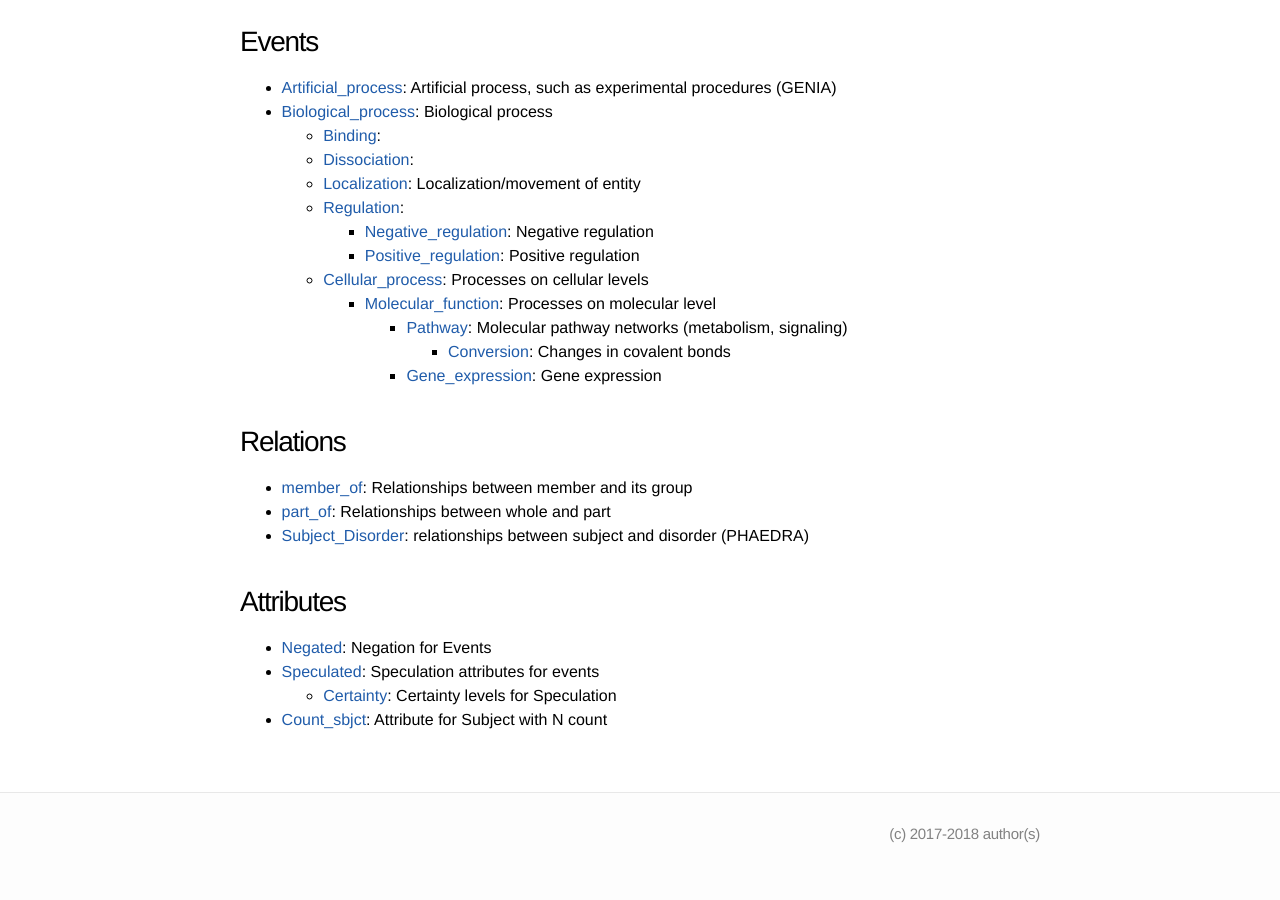
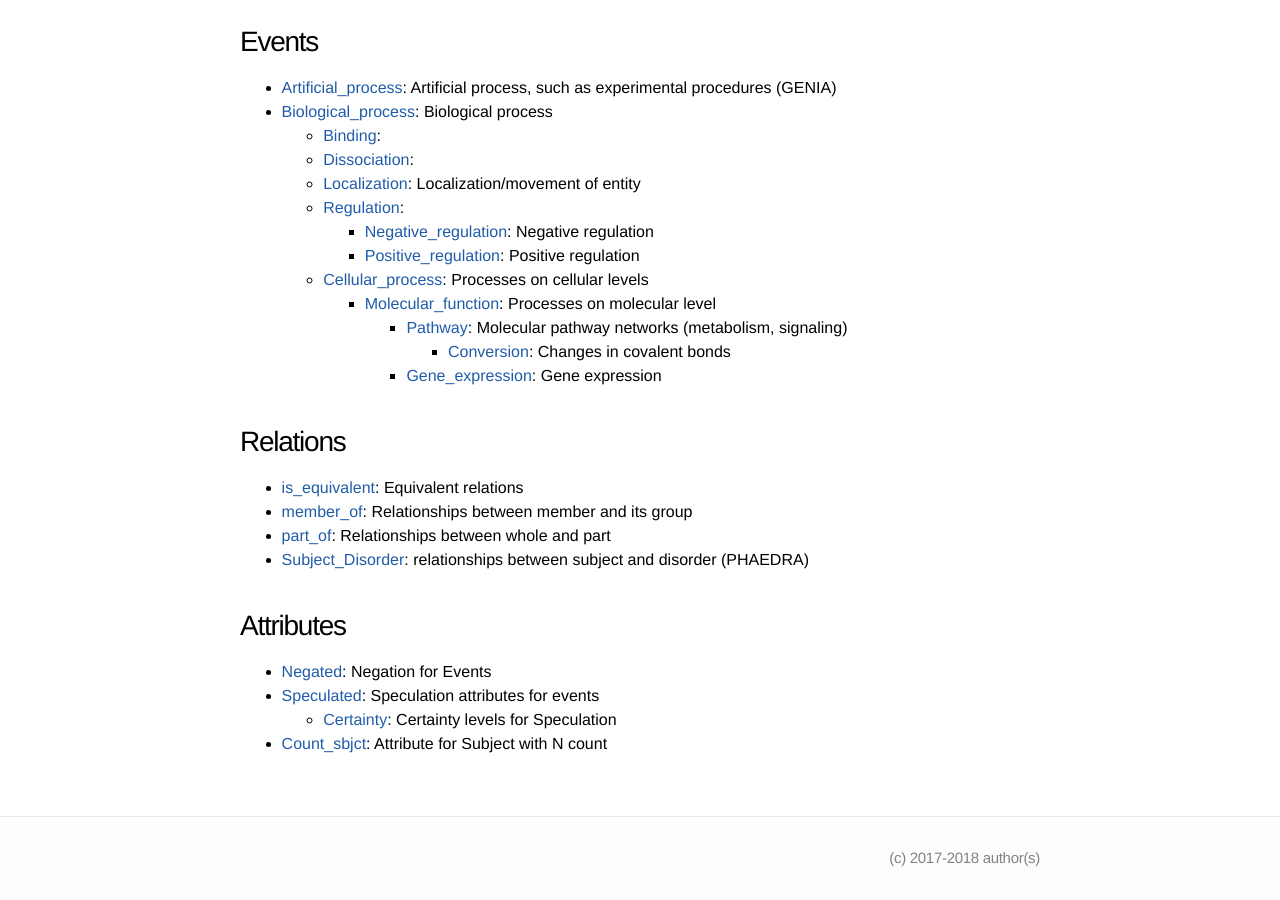
Before and after one commit to ezcatdb/molbiol_lung_corpus-guidelines, a Jekyll site: the page built from index.md, in a window 1280 px wide and 900 px high, scrolled down 890 px. Built offline with Jekyll 4.4.1, drawn with Linux system fonts in a browser that asks for light colours; before the commit the page ends 1766 px from its top, so only the background shows below that.

Commit message:
included 'is_equivalent' in index.md

```diff
--- a/index.md
+++ b/index.md
@@ -129,6 +129,7 @@ title: Annotation guidelines for molecuar biology corpus (lung diseases)
 
 ## Relations
 
+- [is_equivalent](): {% assign i = site.relation | where_exp:"i", "i.title == 'is_equivalent'" | first %}{{ i.shortdef }}
 - [member_of](): {% assign i = site.relation | where_exp:"i", "i.title == 'member_of'" | first %}{{ i.shortdef }}
 - [part_of](): {% assign i = site.relation | where_exp:"i", "i.title == 'part_of'" | first %}{{ i.shortdef }}
 - [Subject_Disorder](): {% assign i = site.relation | where_exp:"i", "i.title == 'Subject_Disorder'" | first %}{{ i.shortdef }}
```
